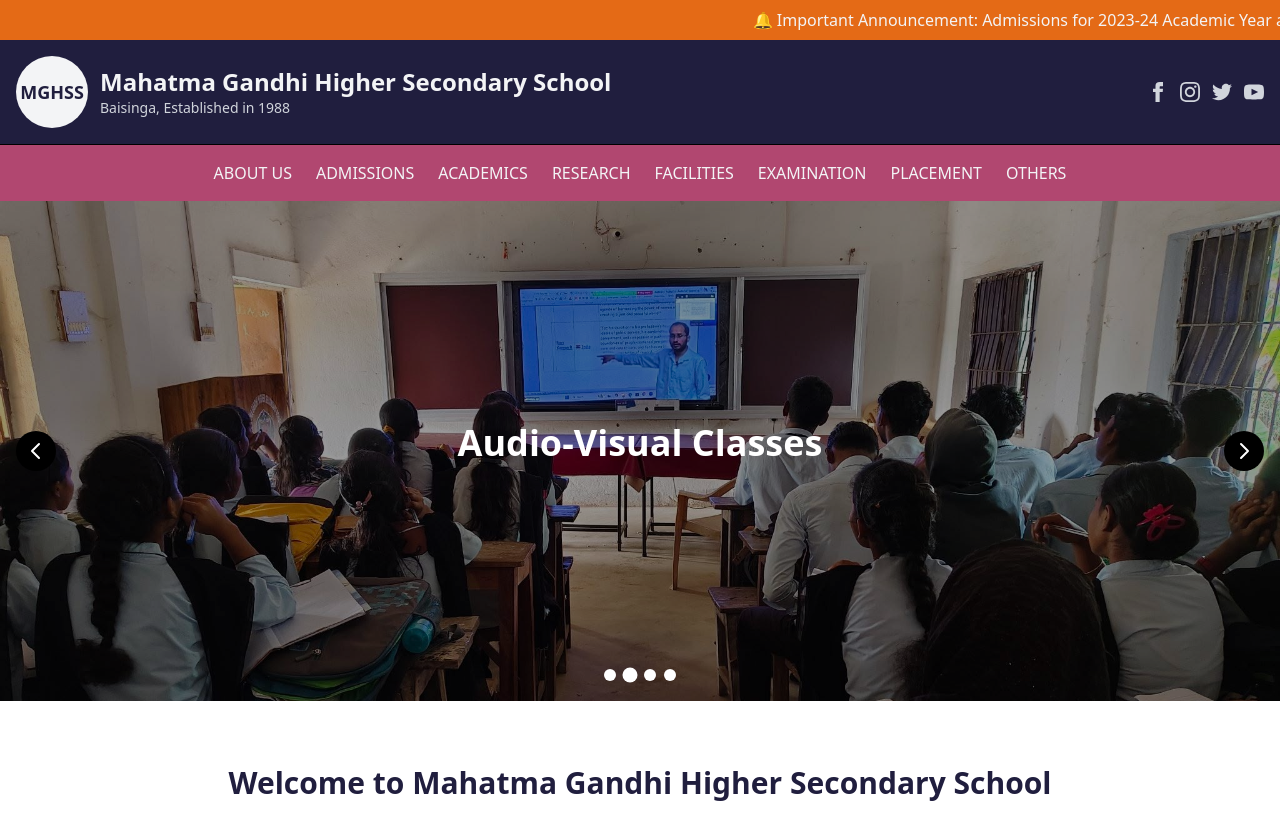
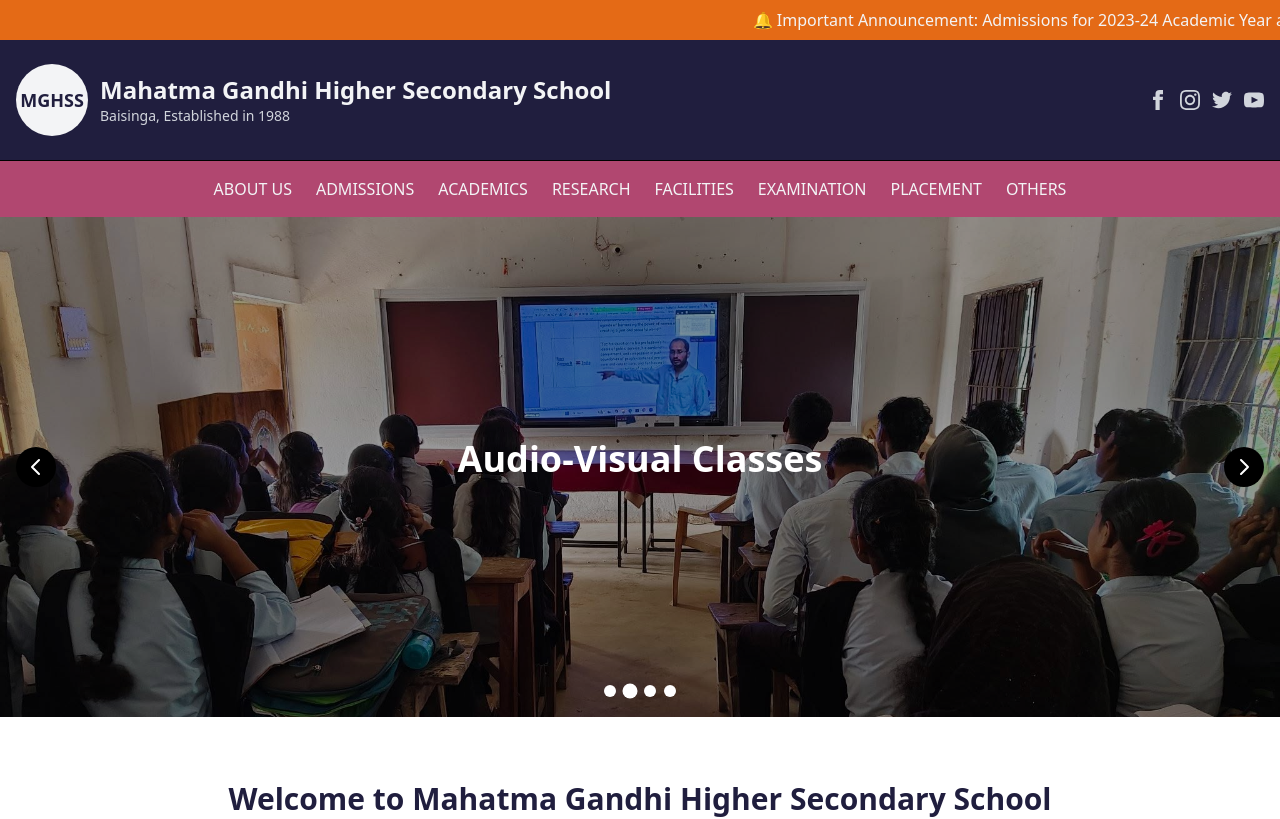
Before and after one commit to Sid-das-2023/MGHSS-website, a React (Vite) app: page / in a window 1280 px wide. Shown: the top 819 px of the page. Built offline with nearby package versions, Linux system fonts and the light colour scheme.

Commit message:
updated navbar

```diff
--- a/src/components/Navbar.jsx
+++ b/src/components/Navbar.jsx
@@ -51,7 +51,7 @@ function Navbar() {
       </div>
 
       {/* College Header Section */}
-      <div className="bg-[#201E3E] py-4 border-b">
+      <div className="bg-[#201E3E] py-6 border-b">
         <div className="container mx-auto flex flex-col md:flex-row justify-between items-center px-4 space-y-3 md:space-y-0">
           {/* College Logo and Name */}
           <div className="flex items-center">
```
